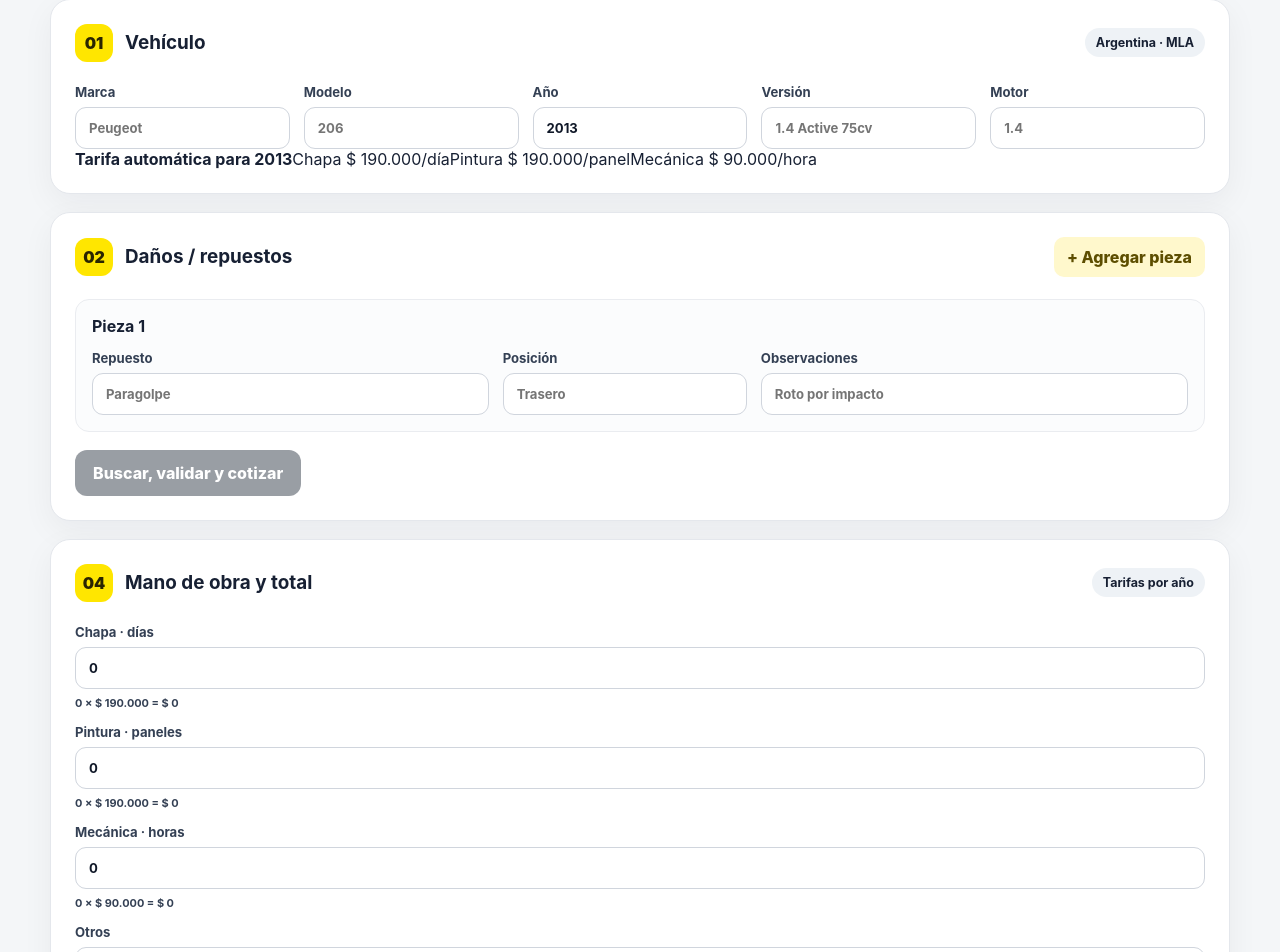
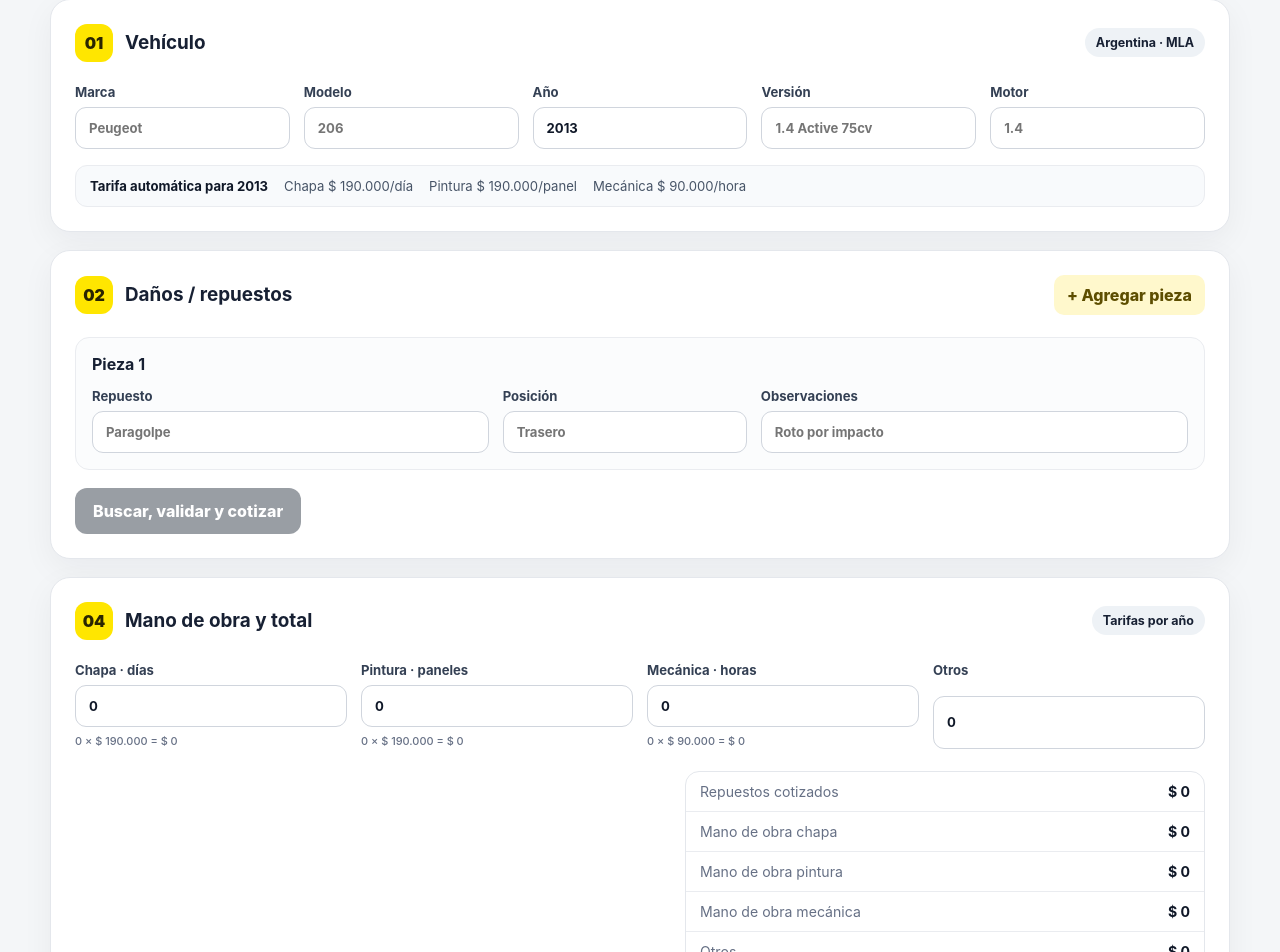
Before and after one commit to lucota354/Mercado_Libre_Analizer_Santi, a Next.js app: page / in a window 1280 px wide. Shown: the part 293-1245 px from the top of the page. Built offline with nearby package versions, Linux system fonts and the light colour scheme.

Commit message:
style: add live analysis and workshop quote UI

```diff
--- a/src/app/globals.css
+++ b/src/app/globals.css
@@ -8,6 +8,7 @@
 * { box-sizing: border-box; }
 body { margin: 0; }
 button, input { font: inherit; }
+a { color: inherit; }
 
 .shell {
   width: min(1180px, calc(100% - 32px));
@@ -17,7 +18,7 @@ button, input { font: inherit; }
 
 .hero { margin-bottom: 28px; }
 .hero h1 { font-size: clamp(2rem, 5vw, 4.5rem); letter-spacing: -0.055em; margin: 8px 0 12px; }
-.hero p { max-width: 760px; color: #667085; font-size: 1.08rem; line-height: 1.65; }
+.hero p { max-width: 820px; color: #667085; font-size: 1.08rem; line-height: 1.65; }
 .eyebrow { font-size: .78rem; font-weight: 800; letter-spacing: .12em; text-transform: uppercase; color: #8a6400; }
 
 .card {
@@ -45,12 +46,15 @@ button, input { font: inherit; }
 
 .badge { background: #eef2f6; border-radius: 999px; padding: 7px 11px; font-size: .78rem; font-weight: 750; }
 .badge.amber { background: #fff4cc; color: #795d00; }
+.badge.green { background: #ecfdf3; color: #027a48; }
 
 .grid { display: grid; gap: 14px; }
 .grid.vehicle { grid-template-columns: repeat(5, 1fr); }
 .grid.three { grid-template-columns: 1.3fr .8fr 1.4fr; }
+.grid.work { grid-template-columns: repeat(4, 1fr); }
 
 label { display: grid; gap: 7px; color: #344054; font-size: .82rem; font-weight: 700; }
+label small { color: #667085; font-weight: 500; line-height: 1.35; }
 input {
   width: 100%;
   border: 1px solid #d0d5dd;
@@ -62,7 +66,19 @@ input {
 }
 input:focus { border-color: #b7a000; box-shadow: 0 0 0 3px rgba(255, 230, 0, .18); }
 
-.helper { margin: 14px 0 0; color: #667085; font-size: .82rem; }
+.rateBar {
+  display: flex;
+  flex-wrap: wrap;
+  gap: 8px 16px;
+  margin-top: 16px;
+  padding: 12px 14px;
+  border-radius: 12px;
+  background: #f8fafc;
+  border: 1px solid #eaecf0;
+  color: #475467;
+  font-size: .82rem;
+}
+.rateBar strong { color: #101828; }
 
 .damageList { display: grid; gap: 12px; margin-bottom: 18px; }
 .damage { border: 1px solid #eaecf0; border-radius: 14px; padding: 16px; background: #fbfcfd; }
@@ -80,13 +96,101 @@ button:disabled { opacity: .45; cursor: not-allowed; }
 .secondary { background: #fff8cc; color: #5d4e00; border-radius: 10px; padding: 10px 13px; font-weight: 800; }
 .linkButton { background: transparent; color: #b42318; font-size: .82rem; font-weight: 750; }
 
-.planGrid { display: grid; grid-template-columns: repeat(2, 1fr); gap: 14px; }
-.plan { border: 1px solid #e4e7ec; border-radius: 14px; padding: 18px; }
-.plan h3 { margin: 0 0 6px; }
-.plan ol { padding-left: 20px; line-height: 1.75; color: #475467; }
-.muted { color: #667085; font-size: .9rem; }
-.rules { display: flex; flex-wrap: wrap; gap: 7px; }
-.rules span { background: #ecfdf3; color: #027a48; padding: 5px 8px; border-radius: 999px; font-size: .74rem; font-weight: 750; }
+.errorBox {
+  margin-top: 14px;
+  padding: 12px 14px;
+  border-radius: 12px;
+  background: #fef3f2;
+  color: #b42318;
+  border: 1px solid #fecdca;
+  white-space: pre-wrap;
+}
+
+.resultGroups { display: grid; gap: 18px; }
+.resultGroup { border: 1px solid #e4e7ec; border-radius: 16px; overflow: hidden; }
+.resultHeading {
+  display: flex;
+  align-items: flex-start;
+  justify-content: space-between;
+  gap: 18px;
+  padding: 18px;
+  background: #f8fafc;
+  border-bottom: 1px solid #e4e7ec;
+}
+.resultHeading h3 { margin: 0 0 5px; text-transform: capitalize; }
+.resultHeading p { margin: 0; color: #667085; font-size: .86rem; }
+.quoteNumbers { display: grid; grid-template-columns: auto auto; gap: 5px 14px; text-align: right; }
+.quoteNumbers span { color: #667085; font-size: .76rem; }
+.quoteNumbers strong { font-size: .94rem; }
+.quoteNumbers .quotePrice { font-size: 1.15rem; color: #027a48; }
+
+.candidateList { display: grid; }
+.candidate {
+  display: flex;
+  justify-content: space-between;
+  gap: 18px;
+  padding: 16px 18px;
+  border-bottom: 1px solid #eaecf0;
+}
+.candidate:last-child { border-bottom: 0; }
+.candidateMain { min-width: 0; display: grid; gap: 8px; }
+.candidateTop { display: flex; flex-wrap: wrap; gap: 6px; }
+.status {
+  display: inline-flex;
+  align-items: center;
+  border-radius: 999px;
+  padding: 4px 7px;
+  font-size: .66rem;
+  font-weight: 850;
+  letter-spacing: .03em;
+  text-transform: uppercase;
+}
+.status.valid { background: #ecfdf3; color: #027a48; }
+.status.rejected { background: #fef3f2; color: #b42318; }
+.status.pending { background: #fff7e6; color: #b54708; }
+.candidateMeta { display: flex; flex-wrap: wrap; gap: 7px 14px; color: #667085; font-size: .78rem; }
+.rejectReason { margin: 0; color: #b42318; font-size: .78rem; line-height: 1.45; }
+.compatNote { margin: 0; color: #475467; font-size: .78rem; line-height: 1.45; }
+.openLink {
+  align-self: center;
+  flex: 0 0 auto;
+  text-decoration: none;
+  border: 1px solid #d0d5dd;
+  border-radius: 10px;
+  padding: 9px 11px;
+  font-size: .78rem;
+  font-weight: 800;
+  background: white;
+}
+
+.totals {
+  margin-top: 22px;
+  margin-left: auto;
+  width: min(100%, 520px);
+  display: grid;
+  gap: 0;
+  border: 1px solid #e4e7ec;
+  border-radius: 14px;
+  overflow: hidden;
+}
+.totals > div {
+  display: flex;
+  justify-content: space-between;
+  gap: 20px;
+  padding: 11px 14px;
+  border-bottom: 1px solid #eaecf0;
+  font-size: .88rem;
+}
+.totals > div:last-child { border-bottom: 0; }
+.totals span { color: #667085; }
+.totals strong { color: #101828; }
+.totals .grandTotal {
+  background: #1f2937;
+  padding: 16px 14px;
+}
+.totals .grandTotal span,
+.totals .grandTotal strong { color: white; }
+.totals .grandTotal strong { font-size: 1.35rem; }
 
 .notice {
   border: 1px dashed #c8b200;
@@ -99,16 +203,21 @@ button:disabled { opacity: .45; cursor: not-allowed; }
 
 @media (max-width: 1000px) {
   .grid.vehicle { grid-template-columns: repeat(2, 1fr); }
+  .grid.work { grid-template-columns: repeat(2, 1fr); }
 }
 
 @media (max-width: 850px) {
-  .grid.three, .planGrid { grid-template-columns: 1fr; }
+  .grid.three { grid-template-columns: 1fr; }
   .sectionTitle { align-items: flex-start; }
+  .resultHeading, .candidate { flex-direction: column; }
+  .quoteNumbers { text-align: left; width: fit-content; }
+  .openLink { align-self: flex-start; }
 }
 
 @media (max-width: 560px) {
-  .grid.vehicle { grid-template-columns: 1fr; }
+  .grid.vehicle, .grid.work { grid-template-columns: 1fr; }
   .shell { width: min(100% - 20px, 1180px); padding-top: 28px; }
   .card { padding: 17px; border-radius: 16px; }
   .sectionTitle { flex-direction: column; }
+  .quoteNumbers { grid-template-columns: 1fr; gap: 2px; }
 }
```
